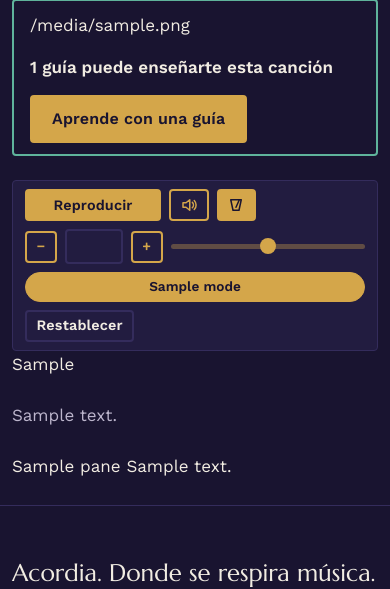
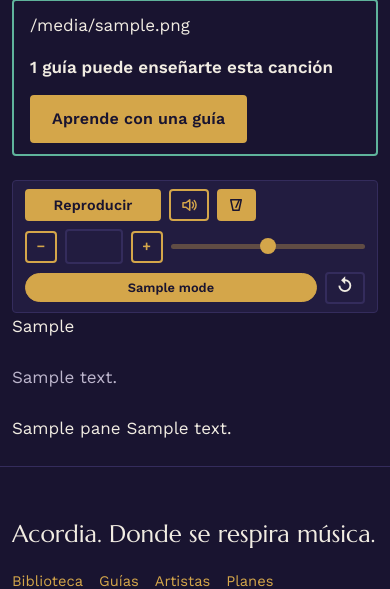
Before and after one commit to saul-music/saul-music-site, a Python web app: template src/musicsite/templates/cancion.html in a window 390 px wide. Shown: the part 380-969 px from the top of the page. Run offline with Jinja, Linux system fonts and the light colour scheme; the template is opened without the code that fills it: most values are stand-ins (such as "Sample title", 1, 10 or a date in 2020).

Commit message:
fix: barra fija compacta en celular con el selector de nivel (S15) (#34)
El selector suma una fila; «Restablecer» pasa a ícono en celular para compartir fila con
los niveles, y el límite de alto de la barra sube de 30 % a 35 % de la pantalla.

Co-authored-by: Claude Sonnet 5.5 <noreply@anthropic.com>

```diff
--- a/src/musicsite/templates/cancion.html
+++ b/src/musicsite/templates/cancion.html
@@ -51,7 +51,7 @@
 {% for key, label, description in modes %}          <li class="nav-item" role="presentation"><button class="nav-link{{ ' active' if loop.first }}" id="t-{{ key }}" data-bs-toggle="pill" data-bs-target="#p-{{ key }}" type="button" role="tab" aria-controls="p-{{ key }}" aria-selected="{{ 'true' if loop.first else 'false' }}" data-ac-level="{{ key }}">{{ label }}</button></li>
 {% endfor %}        </ul>
         <div class="d-flex align-items-center gap-1" aria-hidden="true" data-ac-met-dots></div>
-        <button class="btn btn-ghost" type="button" data-ac-met-reset>Restablecer<span class="ac-met-reset-bpm"> a {{ bpm }}</span></button>
+        <button class="btn btn-ghost" type="button" data-ac-met-reset aria-label="Restablecer a {{ bpm }} bpm" title="Restablecer a {{ bpm }} bpm"><span class="ac-met-reset-icon" aria-hidden="true">&#8634;</span><span class="ac-met-reset-text">Restablecer<span class="ac-met-reset-bpm"> a {{ bpm }}</span></span></button>
         {% if guides_count %}<a class="btn ac-met-help" href="guias.html?tema={{ song.slug }}" data-ac-met-help role="button" data-bs-toggle="collapse" data-bs-target="#guias-panel" aria-controls="guias-panel" aria-expanded="false" hidden>¿Se complica esta parte? <strong>Habla con una guía</strong></a>{% endif %}
       </div>
     </section>
--- a/src/musicsite/web/style.css
+++ b/src/musicsite/web/style.css
@@ -538,13 +538,17 @@ a.card:hover { border-color: var(--ac-fill); transform: translateY(-2px); }
   background: var(--bs-body-bg); padding-block: .5rem; margin-bottom: 1rem;
 }
 
+.ac-met-reset-icon { display: none; }
+
 /* Selector de nivel dentro de la barra de reproducción */
 .ac-levels-bar { gap: .25rem; }
 .ac-levels-bar .nav-link { padding: .3rem .7rem; font-size: .9rem; white-space: nowrap; }
 @media (max-width: 575.98px) {
-  .ac-levels-bar { flex: 1 1 100%; justify-content: stretch; }
-  .ac-levels-bar .nav-item { flex: 1 1 0; }
-  .ac-levels-bar .nav-link { width: 100%; padding: .2rem .35rem; font-size: .85rem; text-align: center; }
+  /* En celular comparte fila con «Restablecer» (solo el ícono): la barra fija no puede crecer
+     (< 30 % de la pantalla). La base grande lo manda a su propia fila, bajo el tempo. */
+  .ac-levels-bar { flex: 1 1 14rem; min-width: 0; gap: .15rem; }
+  .ac-levels-bar .nav-item { flex: 1 1 0; min-width: 0; }
+  .ac-levels-bar .nav-link { width: 100%; padding: .2rem .25rem; font-size: .8rem; text-align: center; }
 }
 
 /* Cursor de compás */
@@ -640,6 +644,8 @@ a.card:hover { border-color: var(--ac-fill); transform: translateY(-2px); }
   }
   .ac-sticky-tools .ac-met-mute { padding-inline: .55rem; align-self: stretch; }
   .ac-sticky-tools .ac-met-reset-bpm { display: none; }
+  .ac-sticky-tools .ac-met-reset-text { display: none; }
+  .ac-sticky-tools .ac-met-reset-icon { display: inline; font-size: 1.1rem; line-height: 1; }
   .ac-sticky-tools .ac-metronome .ac-met-range { flex-basis: 4.5rem; min-width: 4.5rem; }
   .ac-sticky-tools .ac-metronome .card-body > .small, .ac-sticky-tools .ac-metronome .d-flex > .small { display: none; }
 }
```
Also changed, not shown: tests/e2e/test_site.py (+2 -2 lines).
